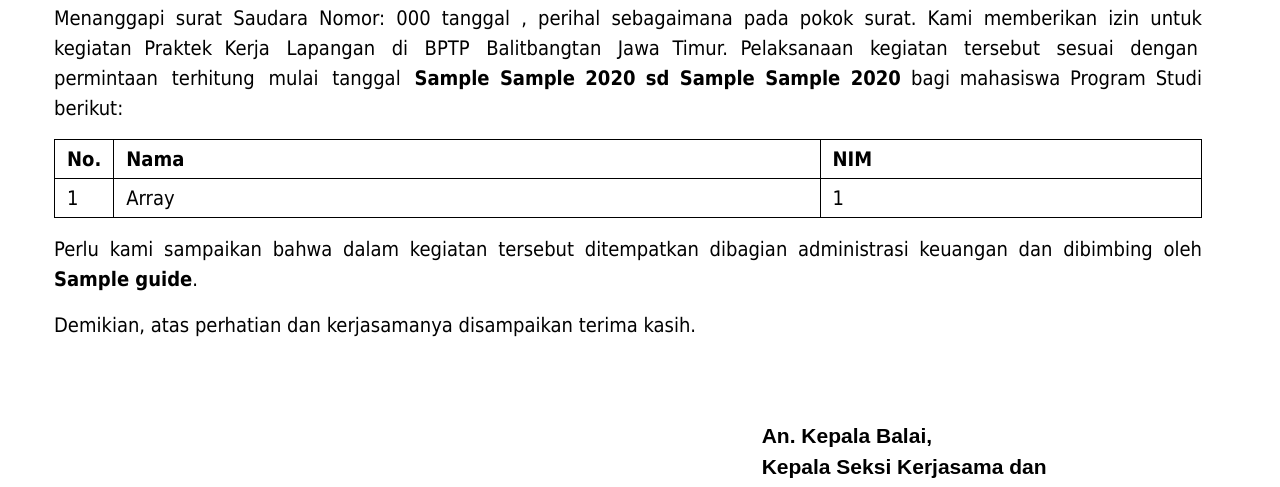
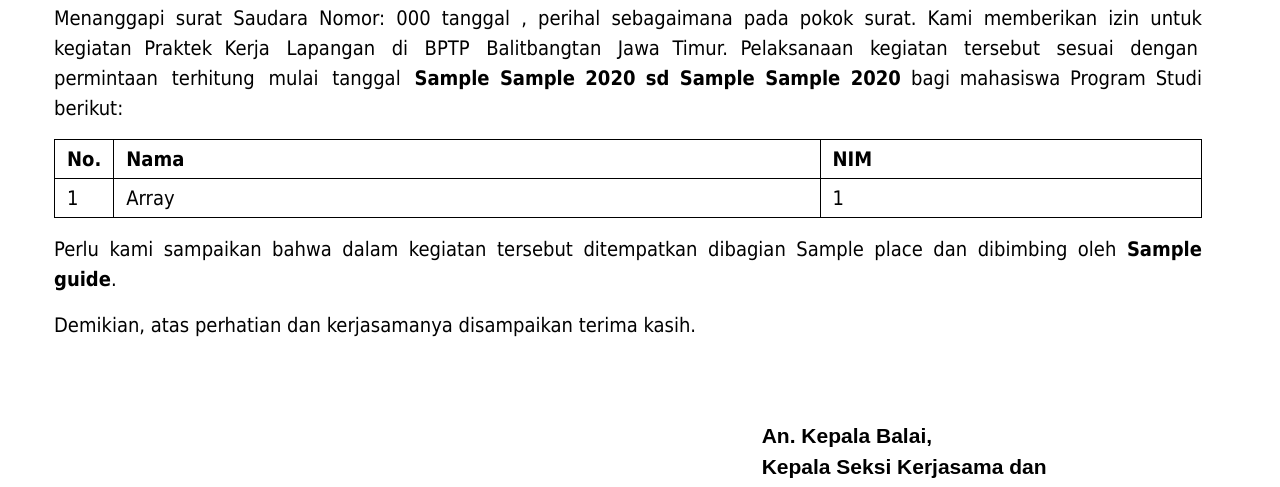
Before and after one commit to ekoramadhanu/BPTP, a CodeIgniter app: the page made by application/views/print_balasan.php in a window 1280 px wide. Shown: the part 542-1029 px from the top of the page. Run offline with CodeIgniter, Linux system fonts and the light colour scheme; tables that the repository leaves empty hold one stand-in row (values such as "Sample post"); the template is opened without the code that fills it: most values are stand-ins (such as "Sample title", 1, 10 or a date in 2020); data that the repository does not hold is empty; some libraries are stand-ins or nearby versions.

Commit message:
perbaikan kata

```diff
--- a/application/views/print_balasan.php
+++ b/application/views/print_balasan.php
@@ -277,7 +277,7 @@
 						endforeach;?>
 					</tbody>
 				</table>
-				<p class="text-black text-justify">Perlu kami sampaikan bahwa dalam kegiatan tersebut ditempatkan dibagian administrasi keuangan
+				<p class="text-black text-justify">Perlu kami sampaikan bahwa dalam kegiatan tersebut ditempatkan dibagian <?=$detail->place?>
 				dan dibimbing oleh <b><?=$detail->guide?></b>.</p>
 				<p class="text-black text-justify">Demikian, atas perhatian dan kerjasamanya disampaikan terima kasih.</p>
 			</div>
```
